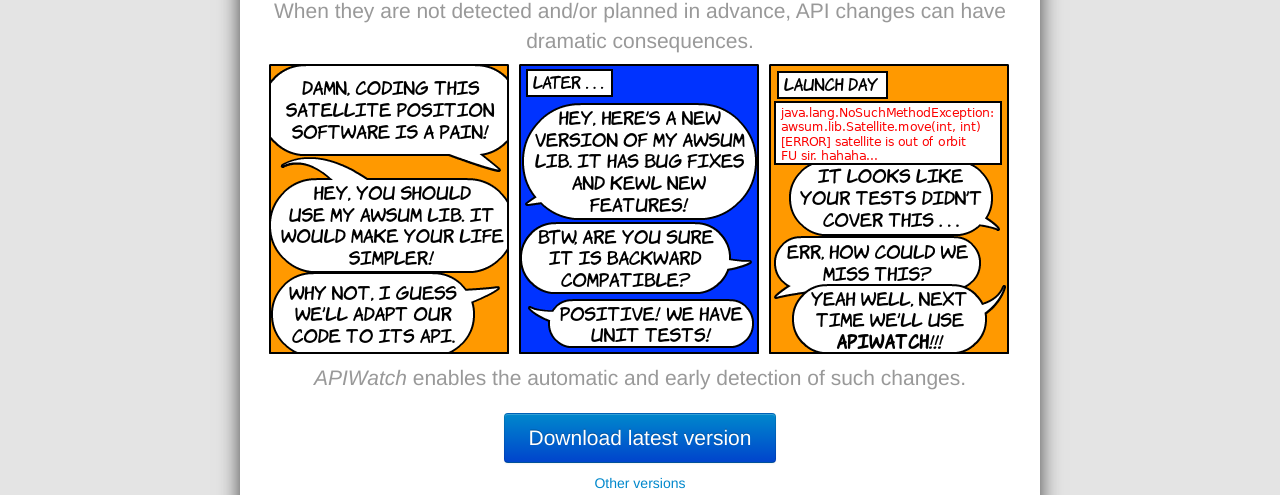
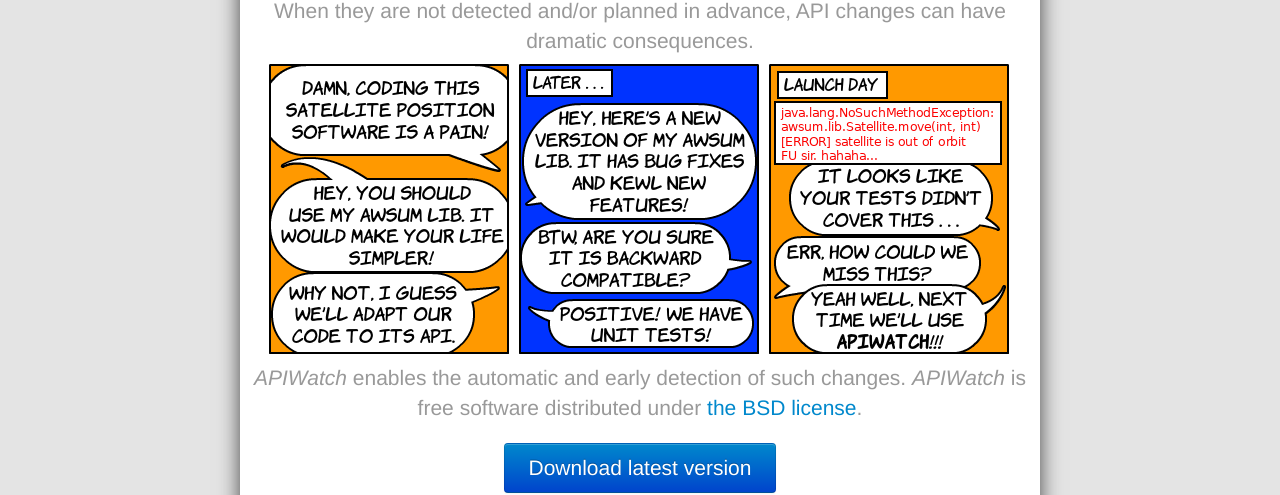
Before and after one commit to apiwatch/apiwatch, a plain HTML site: page index.html in a window 1280 px wide. Shown: the part 321-816 px from the top of the page. Drawn offline with Linux system fonts and the light colour scheme.

Commit message:
Update index.html

```diff
--- a/index.html
+++ b/index.html
@@ -61,6 +61,7 @@ padding: 14px 24px;
       When they are not detected and/or planned in advance, API changes can have dramatic consequences.
       <img src="img/apiwatch-comic.png"/>
       <em>APIWatch</em> enables the automatic and early detection of such changes.
+      <em>APIWatch</em> is free software distributed under <a href="http://opensource.org/licenses/BSD-2-Clause">the BSD license</a>.
     </p>
     <p><a class="btn btn-primary" href="http://releases.apiwatch.org/latest">Download latest version</a></p>
     <p><a href="http://releases.apiwatch.org/" target="_blank">Other versions</a></p>
```
